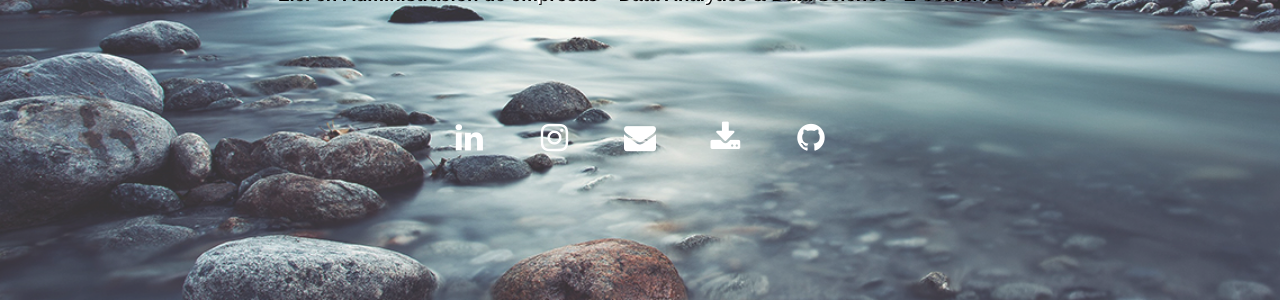
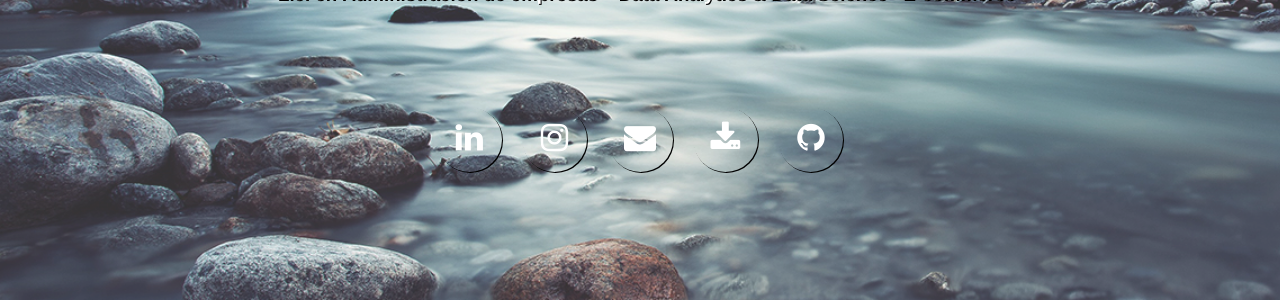
Before and after one commit to mbarone89/mbarone89.github.io, a Jekyll site: the page built from index.md, in a window 1280 px wide. Shown: the part 420-720 px from the top of the page. Built offline with Jekyll 4.4.1, drawn with Linux system fonts in a browser that asks for light colours; nearby versions of some CDN libraries.

Commit message:
Update main.css

```diff
--- a/_includes/main.css
+++ b/_includes/main.css
@@ -61,6 +61,7 @@ li {
     list-style: none;
     width: 65px;
     height: 65px;
+    box-shadow: 1px 1px #000000;
 }
 li:hover {
     color: white;
```
